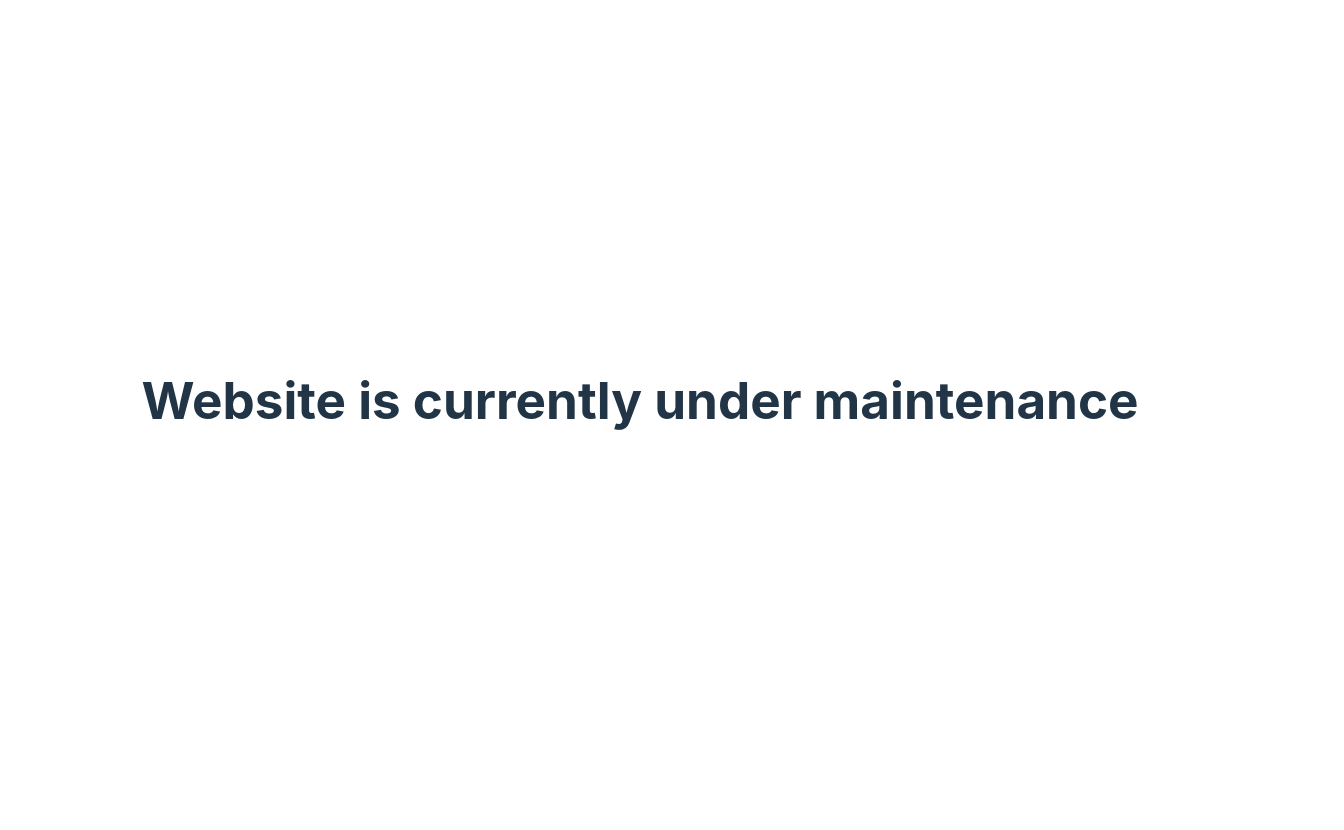
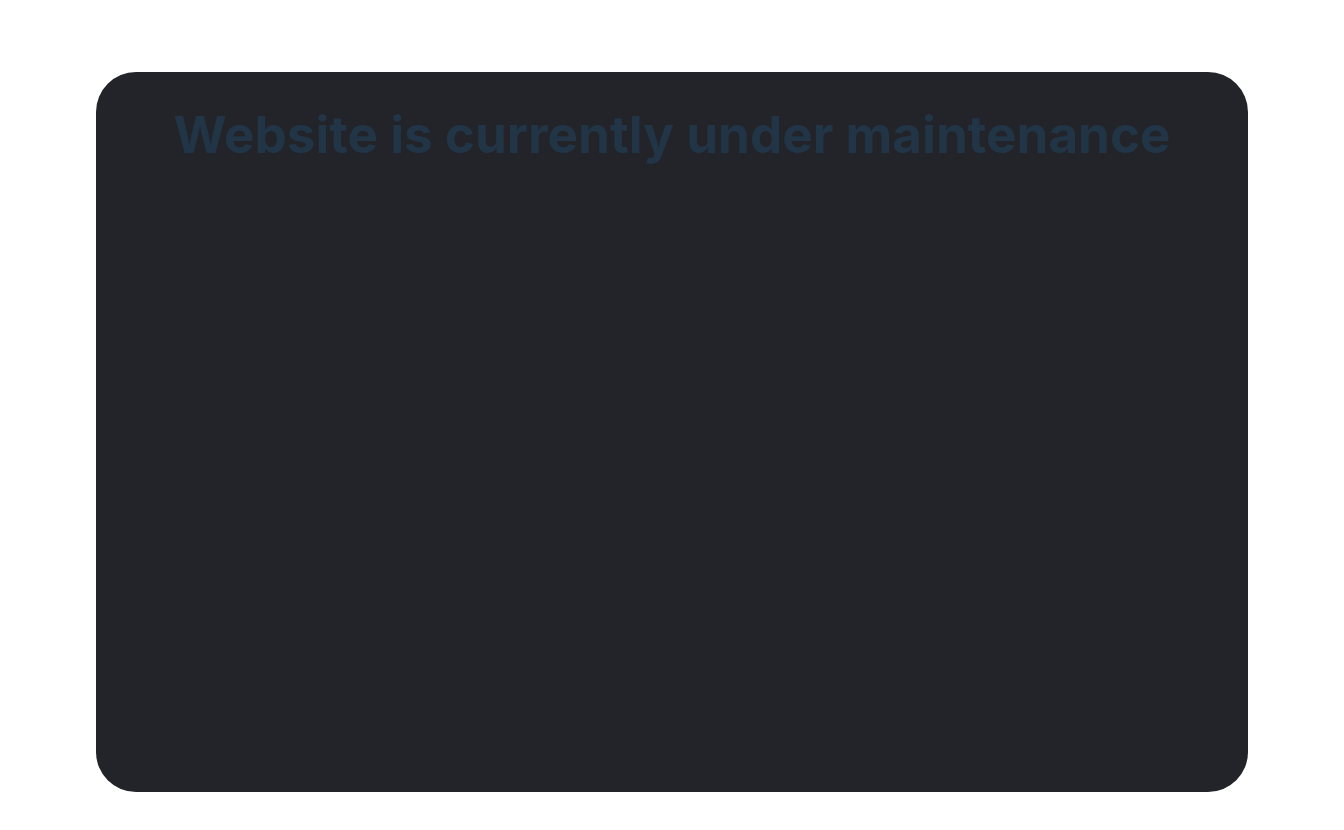
Before and after one commit to AaronVincent6411/My-Portfolio, a React (Vite) app: page / in a window 1280 px wide. Shown: the top 830 px of the page, 1344 px wide, since content can reach past the window. Before the commit the page ends 800 px from the top, so only its background shows below. Built offline with nearby package versions, Linux system fonts and the light colour scheme.

Commit message:
added rectangle and styled rectangle

```diff
--- a/src/pages/1-Overview/Overview.css
+++ b/src/pages/1-Overview/Overview.css
@@ -1,9 +1,16 @@
-/* body {
-    background: linear-gradient(to bottom right, #6d1c2e, #4e194c);
-  } */
+.container {
+  height: 100vh;
+  width: 100vw;
+  display: flex;
+  justify-content: center;
+  align-items: center;
+}
 
-  .square {
-    height: 50px;
-    width: 50px;
-    background-color: #c71919;
-  }
+.rectangle {
+  background-color: #222429;
+  height: 90vh;
+  width: 90vw;
+  max-height: calc(100vh - 40px);
+  max-width: calc(100vw - 40px);
+  border-radius: 40px;
+}
--- a/src/pages/1-Overview/Overview.jsx
+++ b/src/pages/1-Overview/Overview.jsx
@@ -3,7 +3,11 @@ import './Overview.css';
 function Overview () {
 
 return(
- <h1>Website is currently under maintenance</h1>
+    <div className="container">
+      <div className="rectangle">
+        <h1>Website is currently under maintenance</h1>
+      </div>
+    </div>
   )
 }
 
```
